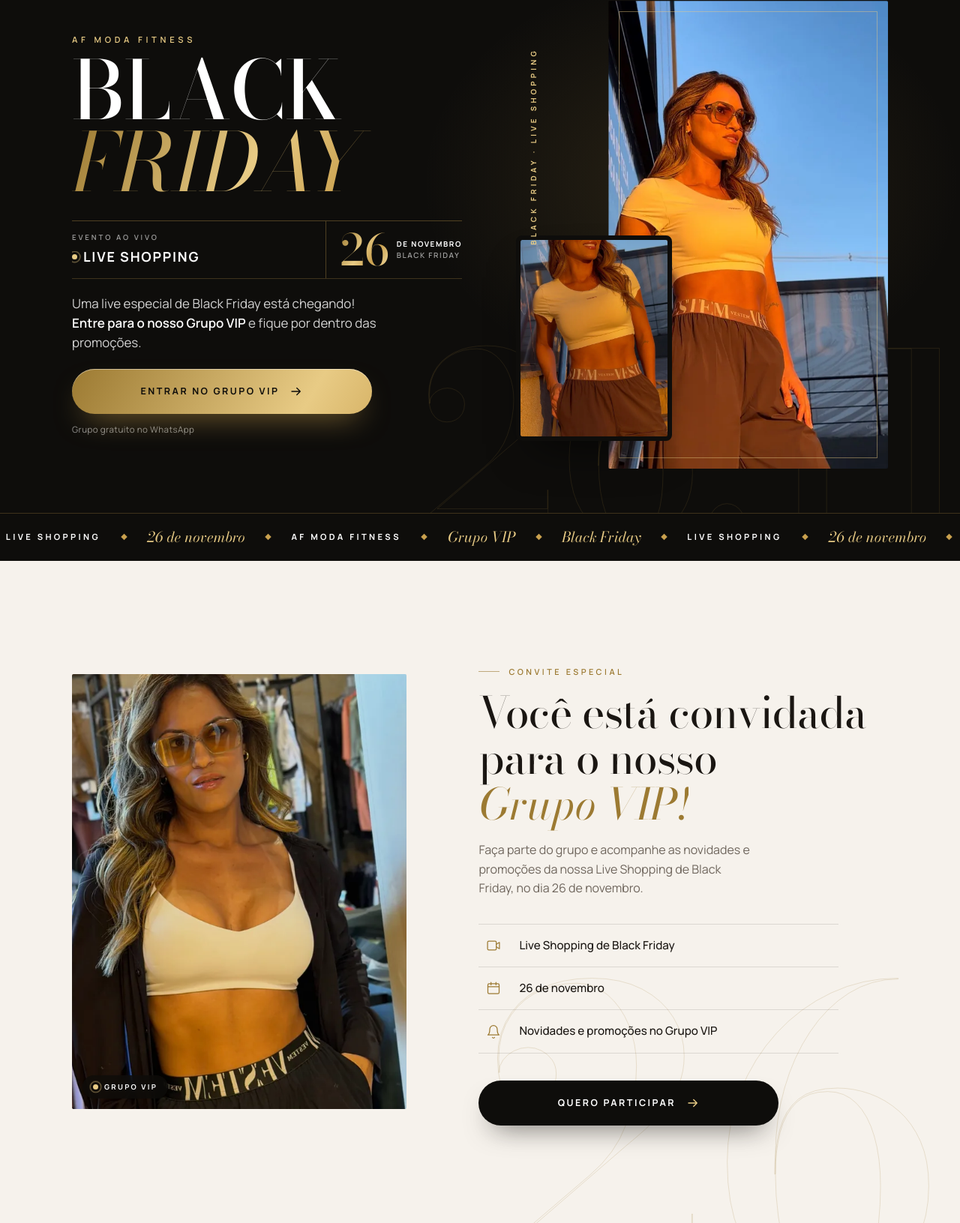
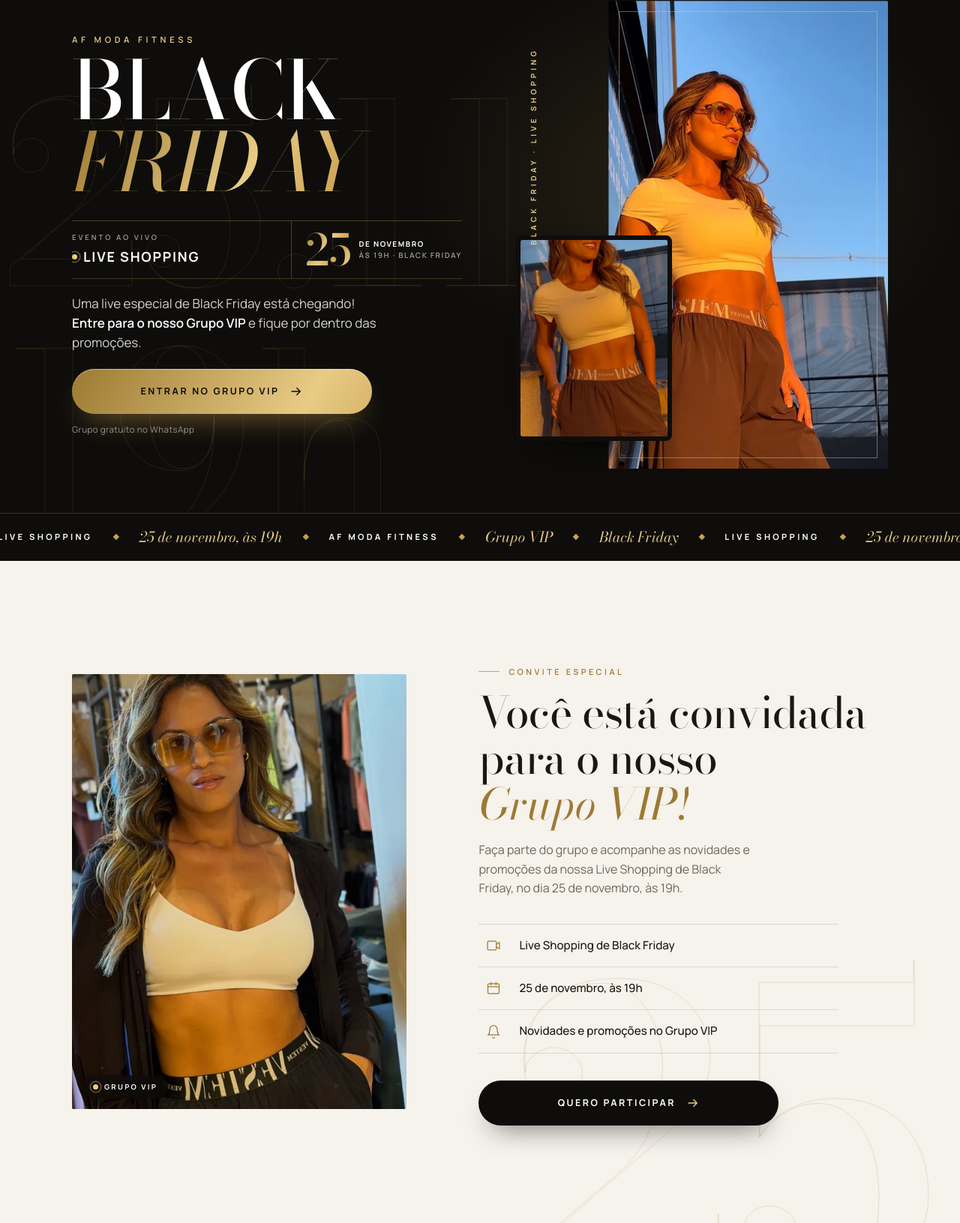
Before and after one commit to CoderMundi-arch/LP_afmodas, a plain HTML site: page index.html in a window 1280 px wide. Shown: the part 116-1747 px from the top of the page at 75% size. Drawn offline with nearby package versions, Linux system fonts and the light colour scheme.

Commit message:
Atualiza live para 25/11 às 19h e link do Grupo VIP

```diff
--- a/index.html
+++ b/index.html
@@ -3,8 +3,8 @@
 <head>
 <meta charset="utf-8">
 <meta name="viewport" content="width=device-width, initial-scale=1, viewport-fit=cover">
-<title>Black Friday AF Moda Fitness | Live Shopping 26 de novembro · Grupo VIP</title>
-<meta name="description" content="Live Shopping de Black Friday da AF Moda Fitness Rio Preto no dia 26 de novembro. Entre para o Grupo VIP no WhatsApp e fique por dentro das promoções.">
+<title>Black Friday AF Moda Fitness | Live Shopping 25 de novembro, às 19h · Grupo VIP</title>
+<meta name="description" content="Live Shopping de Black Friday da AF Moda Fitness Rio Preto no dia 25 de novembro, às 19h. Entre para o Grupo VIP no WhatsApp e fique por dentro das promoções.">
 <meta name="theme-color" content="#0E0D0B">
 <link rel="canonical" href="https://SEU-DOMINIO.com.br/">
 
@@ -12,13 +12,13 @@
 <meta property="og:type" content="website">
 <meta property="og:locale" content="pt_BR">
 <meta property="og:site_name" content="AF Moda Fitness Rio Preto">
-<meta property="og:title" content="Black Friday AF Moda Fitness · Live Shopping 26/11">
+<meta property="og:title" content="Black Friday AF Moda Fitness · Live Shopping 25/11 às 19h">
 <meta property="og:description" content="Entre para o Grupo VIP e fique por dentro das promoções da nossa Live Shopping de Black Friday.">
 <meta property="og:url" content="https://SEU-DOMINIO.com.br/">
 <meta property="og:image" content="https://SEU-DOMINIO.com.br/og-image.jpg">
 <meta property="og:image:width" content="1200">
 <meta property="og:image:height" content="630">
-<meta property="og:image:alt" content="Black Friday AF Moda Fitness, Live Shopping em 26 de novembro">
+<meta property="og:image:alt" content="Black Friday AF Moda Fitness, Live Shopping em 25 de novembro, às 19h">
 <meta name="twitter:card" content="summary_large_image">
 <meta name="twitter:image" content="https://SEU-DOMINIO.com.br/og-image.jpg">
 
@@ -134,7 +134,7 @@
 
   /* ---------- CONVITE ---------- */
   .convite{position:relative;padding:92px 0 96px;overflow:hidden}
-  .convite::before{content:"26";position:absolute;right:-.08em;top:.02em;font-family:var(--serif);font-weight:500;font-size:clamp(14rem,62vw,30rem);line-height:.8;color:transparent;-webkit-text-stroke:1px rgba(156,122,50,.18);pointer-events:none}
+  .convite::before{content:"25";position:absolute;right:-.08em;top:.02em;font-family:var(--serif);font-weight:500;font-size:clamp(14rem,62vw,30rem);line-height:.8;color:transparent;-webkit-text-stroke:1px rgba(156,122,50,.18);pointer-events:none}
   .convite-grid{position:relative;display:grid;gap:44px}
   .convite-foto{position:relative;aspect-ratio:4/5;overflow:hidden;border-radius:2px;background:var(--areia)}
   .convite-foto img{position:absolute;inset:-6% 0;width:100%;height:112%;object-fit:cover;object-position:50% 20%}
@@ -224,7 +224,7 @@
     :root{--gutter:56px}
     .hero{min-height:100svh;max-height:1080px}
     .hero-fundo{display:none}
-    .hero::before{content:"26.11";position:absolute;right:-2vw;bottom:-6vw;font-family:var(--serif);font-weight:500;font-size:26vw;line-height:1;color:transparent;-webkit-text-stroke:1px rgba(201,160,78,.12);pointer-events:none}
+    .hero::before{content:"25.11 · 19h";position:absolute;right:-2vw;bottom:-6vw;font-family:var(--serif);font-weight:500;font-size:26vw;line-height:1;color:transparent;-webkit-text-stroke:1px rgba(201,160,78,.12);pointer-events:none}
     .hero::after{content:"";position:absolute;inset:0;background:radial-gradient(40% 50% at 72% 45%,rgba(201,160,78,.14),transparent 70%);pointer-events:none}
     .hero-topo{padding-top:30px}
     .marca img{width:48px}
@@ -311,7 +311,7 @@
     <div class="marca intro d1">
       <img src="logo-af-dourado.png" alt="AF Moda Fitness" width="473" height="480">
     </div>
-    <span class="ao-vivo intro d2"><span class="ponto"></span>Live · 26.11</span>
+    <span class="ao-vivo intro d2"><span class="ponto"></span>Live · 25.11 · 19h</span>
   </div>
 
   <div class="wrap hero-corpo">
@@ -322,14 +322,14 @@
         <span class="hero-linha l2"><span class="texto-ouro">Friday</span></span>
       </h1>
 
-      <div class="evento" aria-label="Live Shopping de Black Friday em 26 de novembro">
+      <div class="evento" aria-label="Live Shopping de Black Friday em 25 de novembro, às 19h">
         <div class="nome">
           <small>Evento ao vivo</small>
           <strong><span class="ponto" aria-hidden="true"></span>Live Shopping</strong>
         </div>
         <div class="data">
-          <span class="dia texto-ouro">26</span>
-          <span class="mes">de novembro<span>Black Friday</span></span>
+          <span class="dia texto-ouro">25</span>
+          <span class="mes">de novembro<span>às 19h · Black Friday</span></span>
         </div>
       </div>
 
@@ -359,8 +359,8 @@
 
 <div class="faixa" aria-hidden="true">
   <div class="faixa-trilho">
-    <span>Black Friday <i></i> <b>Live Shopping</b> <i></i> 26 de novembro <i></i> <b>AF Moda Fitness</b> <i></i> Grupo VIP <i></i></span>
-    <span>Black Friday <i></i> <b>Live Shopping</b> <i></i> 26 de novembro <i></i> <b>AF Moda Fitness</b> <i></i> Grupo VIP <i></i></span>
+    <span>Black Friday <i></i> <b>Live Shopping</b> <i></i> 25 de novembro, às 19h <i></i> <b>AF Moda Fitness</b> <i></i> Grupo VIP <i></i></span>
+    <span>Black Friday <i></i> <b>Live Shopping</b> <i></i> 25 de novembro, às 19h <i></i> <b>AF Moda Fitness</b> <i></i> Grupo VIP <i></i></span>
   </div>
 </div>
 
@@ -381,10 +381,10 @@
       <div class="convite-texto">
         <span class="eyebrow rev">Convite especial</span>
         <h2 class="titulo split" id="titulo-convite">Você está convidada para o nosso <em class="nw">Grupo VIP!</em></h2>
-        <p class="descricao rev">Faça parte do grupo e acompanhe as novidades e promoções da nossa Live Shopping de Black Friday, no dia 26 de novembro.</p>
+        <p class="descricao rev">Faça parte do grupo e acompanhe as novidades e promoções da nossa Live Shopping de Black Friday, no dia 25 de novembro, às 19h.</p>
         <ul class="destaques">
           <li><svg viewBox="0 0 24 24" fill="none" stroke="currentColor" stroke-width="1.5" stroke-linecap="round" stroke-linejoin="round" aria-hidden="true"><rect x="2.5" y="5" width="14" height="14" rx="2"/><path d="m16.5 10 5-3v10l-5-3"/></svg>Live Shopping de Black Friday</li>
-          <li><svg viewBox="0 0 24 24" fill="none" stroke="currentColor" stroke-width="1.5" stroke-linecap="round" stroke-linejoin="round" aria-hidden="true"><rect x="3" y="4.5" width="18" height="16" rx="2"/><path d="M3 9.5h18M8 2.5v4M16 2.5v4"/></svg>26 de novembro</li>
+          <li><svg viewBox="0 0 24 24" fill="none" stroke="currentColor" stroke-width="1.5" stroke-linecap="round" stroke-linejoin="round" aria-hidden="true"><rect x="3" y="4.5" width="18" height="16" rx="2"/><path d="M3 9.5h18M8 2.5v4M16 2.5v4"/></svg>25 de novembro, às 19h</li>
           <li><svg viewBox="0 0 24 24" fill="none" stroke="currentColor" stroke-width="1.5" stroke-linecap="round" stroke-linejoin="round" aria-hidden="true"><path d="M6 8a6 6 0 0 1 12 0c0 7 3 9 3 9H3s3-2 3-9M10.3 21a1.94 1.94 0 0 0 3.4 0"/></svg>Novidades e promoções no Grupo VIP</li>
         </ul>
         <div class="rev">
@@ -464,9 +464,9 @@
     <div class="final-letreiro" aria-hidden="true"><div><span>Black Friday</span><span>Black Friday</span></div></div>
     <div class="wrap">
       <img class="logo rev" src="logo-af-dourado.png" alt="" width="473" height="480" loading="lazy">
-      <div class="rev"><span class="selo-data"><span class="ponto" aria-hidden="true"></span>Live Shopping <em>26.11</em></span></div>
+      <div class="rev"><span class="selo-data"><span class="ponto" aria-hidden="true"></span>Live Shopping <em>25.11 · 19h</em></span></div>
       <h2 class="titulo split" id="titulo-final">A Black Friday da AF Moda Fitness <em class="texto-ouro">está chegando!</em></h2>
-      <p class="descricao rev">Dia 26 de novembro tem Live Shopping especial. Entre agora no Grupo VIP e acompanhe tudo!</p>
+      <p class="descricao rev">Dia 25 de novembro, às 19h tem Live Shopping especial. Entre agora no Grupo VIP e acompanhe tudo!</p>
       <div class="rev">
         <a class="btn btn--longo js-grupo" href="#" target="_blank" rel="noopener" data-cta="final">
           Garantir meu acesso ao Grupo VIP
@@ -506,7 +506,7 @@
     if (leadEnviado || typeof window.fbq !== "function") return;
     leadEnviado = true;
     try { sessionStorage.setItem("af_lead_bf", "1"); } catch (e) {}
-    fbq("track", "Lead", { content_name: "Grupo VIP Black Friday", content_category: "Live Shopping 26/11", cta: origem });
+    fbq("track", "Lead", { content_name: "Grupo VIP Black Friday", content_category: "Live Shopping 25/11 às 19h", cta: origem });
   }
 
   document.querySelectorAll(".js-grupo").forEach(function (a) {
```
